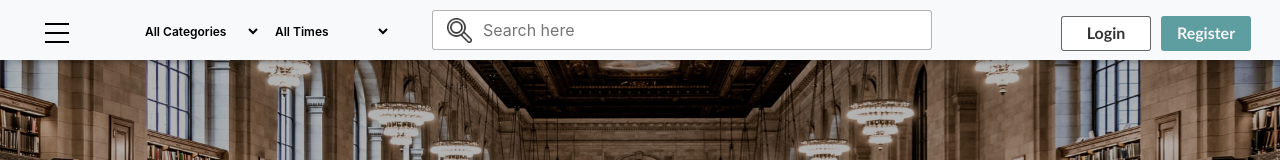
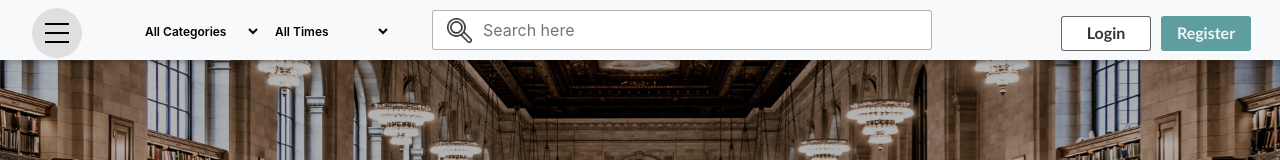
Before and after one commit to m-joseph27/clone_libraray, a Vue app: page / in a window 1280 px wide. In both pictures the pointer is over the element 57 px from the left and 33 px from the top of the page. Shown: the top 160 px of the page. Built offline with nearby package versions, Linux system fonts and the light colour scheme.

Commit message:
fix css style

```diff
--- a/src/components/Navbar.vue
+++ b/src/components/Navbar.vue
@@ -55,12 +55,16 @@ export default {
   .sidebarSide{
     width: 50px;
     height: 50px;
+    border-radius: 100%;
     // background-color: cadetblue;
     display: flex;
     justify-content: center;
     align-items: center;
     &:active{
       transform: translateY(2px)
+    }
+    &:hover{
+      background: rgba(0, 0, 0, 0.103);
     }
     cursor: pointer;
   }
--- a/src/components/Sidebar.vue
+++ b/src/components/Sidebar.vue
@@ -50,6 +50,7 @@ export default {
     background: rgb(255, 255, 255);
     box-shadow: 1px 1px 1px rgba(0, 0, 0, 0.301);
     // display: flex;
+    overflow: hidden;
     .topSide{
       background-color: rgb(255, 255, 255);
       width: 100%;
```
